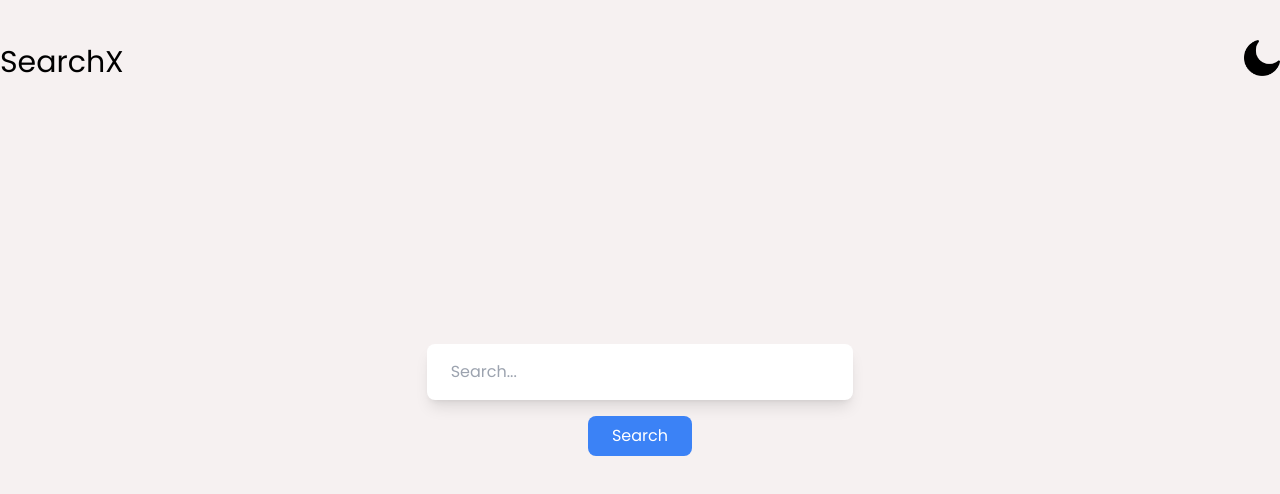
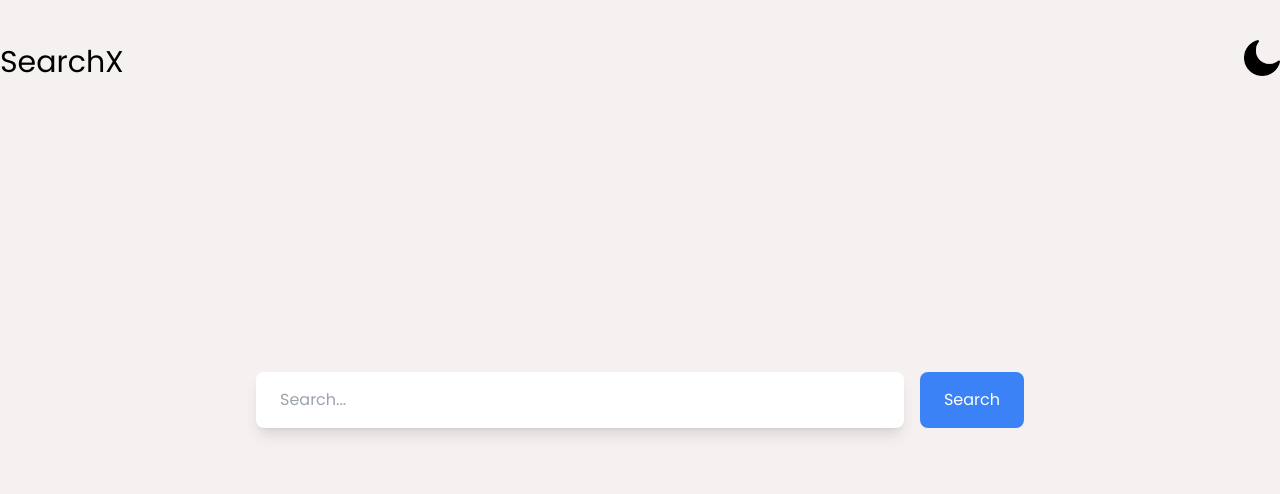
Before and after one commit to Md-Talim/search-x, a Next.js app: page / in a window 1280 px wide. Shown: the top 494 px of the page. Built offline with nearby package versions, Linux system fonts and the light colour scheme.

Commit message:
Add navbar to the search page

```diff
--- a/components/NavBar.tsx
+++ b/components/NavBar.tsx
@@ -1,9 +1,15 @@
+import { ReactNode } from 'react';
 import ThemeToggleButton from './ThemeToggleButton';
 
-const NavBar = () => {
+interface Props {
+  children?: ReactNode;
+}
+
+const NavBar = ({ children }: Props) => {
   return (
     <nav className='container mx-auto flex items-center justify-between py-10'>
       <h1 className='text-3xl'>SearchX</h1>
+      {children}
       <ul className='flex items-center gap-4'>
         <li>
           <ThemeToggleButton />
--- a/components/SearchInput.tsx
+++ b/components/SearchInput.tsx
@@ -14,16 +14,16 @@ const SearchInput = () => {
   };
 
   return (
-    <form className='flex flex-col items-center gap-4'>
+    <form className='mx-auto flex w-3/5 items-center gap-4'>
       <input
         placeholder='Search...'
-        className='mx-auto block w-1/3 rounded-lg px-6 py-4 text-[#777] shadow-lg focus:outline-none'
+        className='mx-auto block w-full rounded-lg px-6 py-4 text-[#777] shadow-lg focus:outline-none'
         ref={inputRef}
         required
       />
       <button
         onClick={submit}
-        className='rounded-lg bg-blue-500 px-6 py-2 text-white'
+        className='rounded-lg bg-blue-500 px-6 py-4 text-white'
       >
         Search
       </button>
--- a/pages/search.tsx
+++ b/pages/search.tsx
@@ -3,6 +3,8 @@ import { useRouter } from 'next/router';
 import { GetServerSideProps, GetServerSidePropsContext } from 'next';
 import Response from '@/data';
 import SearchResults from '@/components/SearchResults';
+import NavBar from '@/components/NavBar';
+import SearchInput from '@/components/SearchInput';
 
 export interface Data {
   searchInformation: {
@@ -50,6 +52,10 @@ const Search = ({ results }: { results: Data }) => {
         <title>{router.query.term} - Google Search</title>
       </Head>
 
+      <NavBar>
+        <SearchInput />
+      </NavBar>
+
       <SearchResults results={results} />
     </>
   );
```
